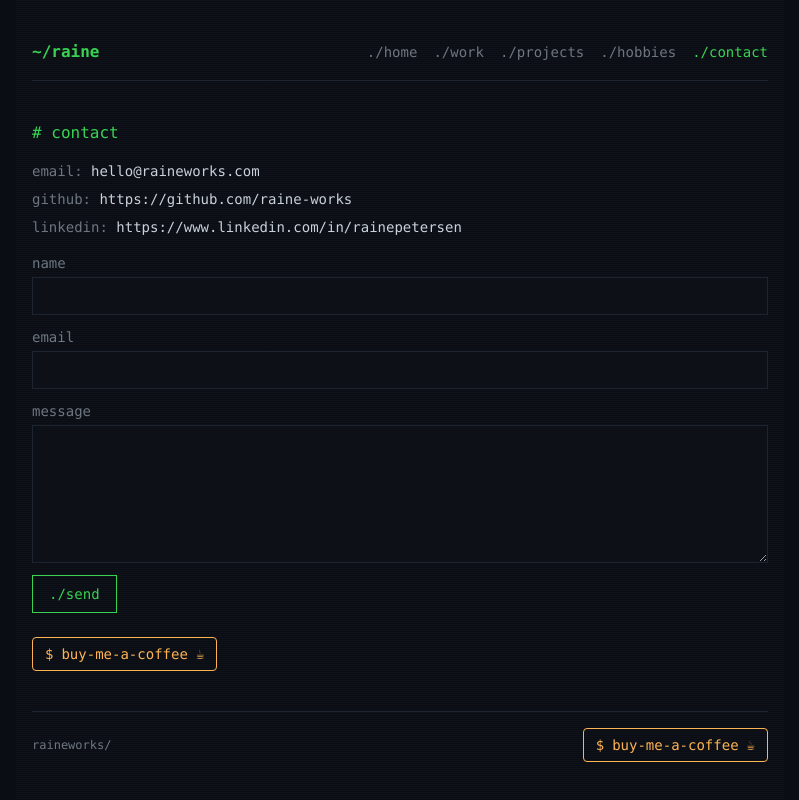
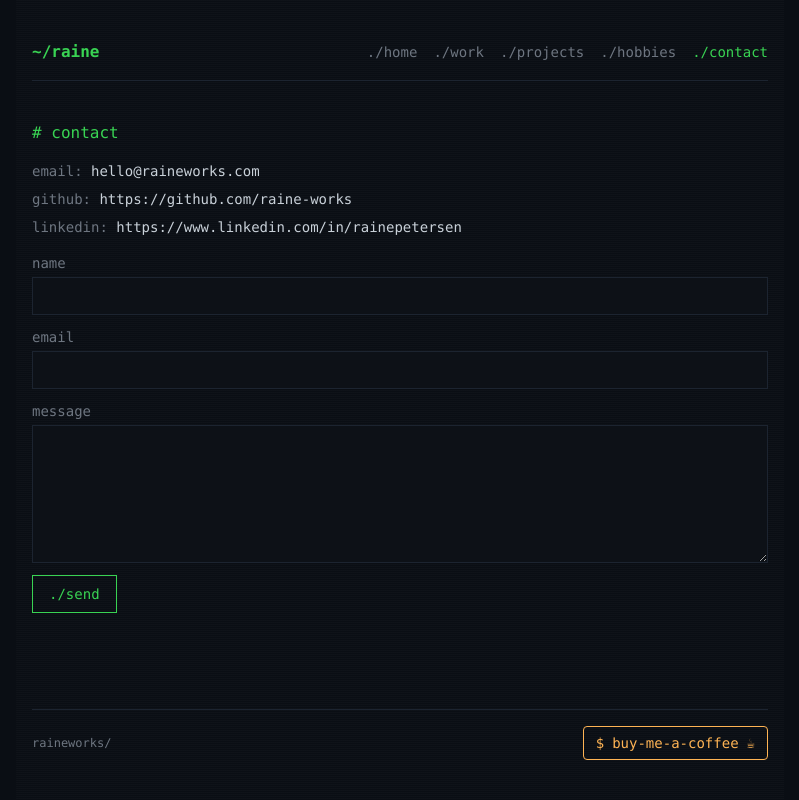
Before and after one commit to raine-works/raineworks, a React (Vite) app in the folder packages/marketing/: page /contact in a window 1280 px wide. Shown: the whole page, without its empty margins (240-1039 px from the left). Built offline with nearby package versions, Linux system fonts and the light colour scheme.

Commit message:
Remove coffee button from contact page
Co-Authored-By: Claude Sonnet 5.5 <noreply@anthropic.com>

```diff
--- a/packages/marketing/src/routes/contact.tsx
+++ b/packages/marketing/src/routes/contact.tsx
@@ -1,5 +1,4 @@
 import { type FormEvent, useState } from 'react';
-import { CoffeeButton } from '@/components/CoffeeButton';
 import { profile } from '@/content/profile';
 
 type Status = 'idle' | 'sending' | 'sent' | 'error';
@@ -73,9 +72,6 @@ export function ContactPage() {
 				</a>
 			</div>
 			<ContactForm />
-			<div className="pt-2">
-				<CoffeeButton />
-			</div>
 		</div>
 	);
 }
```
